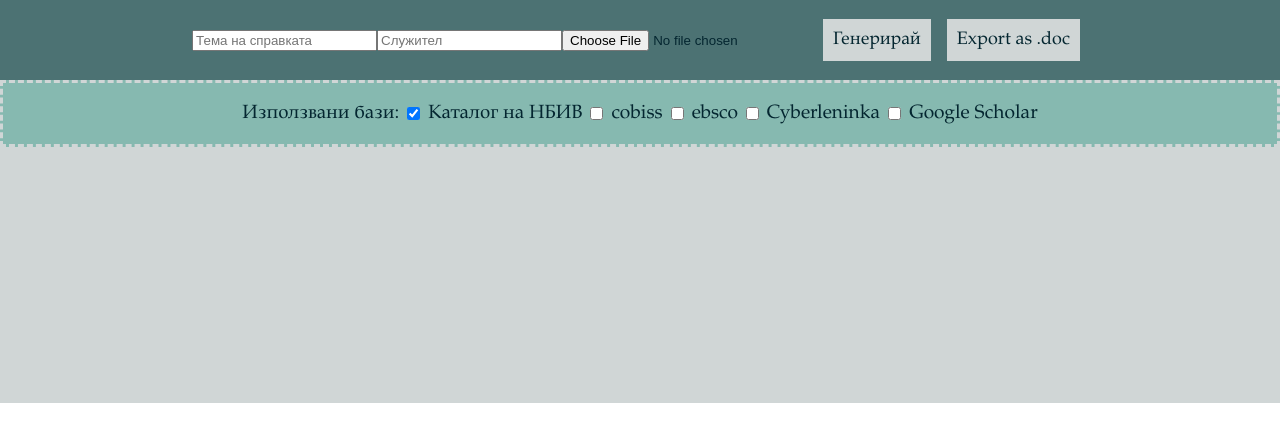
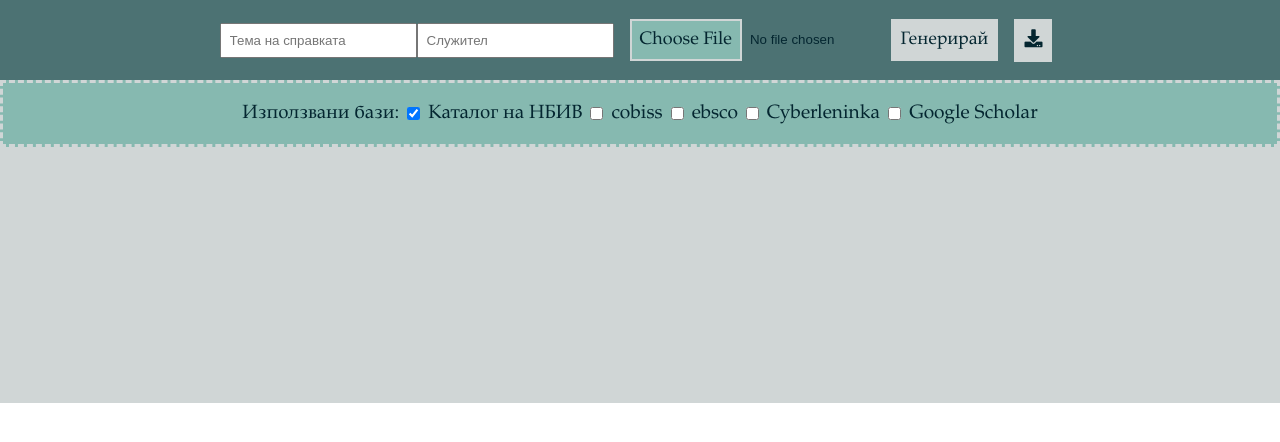
Before and after one commit to entropy88/bibtex_to_isbd, a plain HTML site: page index.html in a window 1280 px wide. Drawn offline with Linux system fonts and the light colour scheme.

Commit message:
interface tweaks

```diff
--- a/index.html
+++ b/index.html
@@ -4,6 +4,8 @@
     <meta charset="UTF-8">
     <meta name="viewport" content="width=device-width, initial-scale=1.0">
     <link rel="stylesheet" href="style.css">
+    <link rel="stylesheet" href="https://use.fontawesome.com/releases/v5.12.1/css/all.css" crossorigin="anonymous">
+
     <title>Document</title>
 </head>
 <body>
@@ -12,7 +14,9 @@
     <input id="user" placeholder="Служител">
    <input type ="file" id="myFile">
    <button id='parseBtn'>Генерирай</button>
-   <button id="exportBtn" onclick="Export2Word('exportContent');">Export as .doc</button>
+   <button id="exportBtn" onclick="Export2Word('exportContent');"><i class="fa fa-download" aria-hidden="true"></i>
+</button>
+
 </div>
    <div class="bases">
     <p>Използвани бази:</p>
--- a/style.css
+++ b/style.css
@@ -9,6 +9,21 @@ body {
     font-family: Garamond, sans-serif;
     font-size: larger;
 }
+input{
+    padding: 8px;
+}
+
+input::file-selector-button {
+
+    background-color: #86b9b0;
+    color: #042630;
+    font-family: Garamond, sans-serif;
+    font-size: large;
+    padding: 8px;
+    border-color: #d0d6d6;
+    border-style: double;
+    margin: 8px;
+  }
 button{
     background-color: #86b9b0;
     color: #042630;
```
